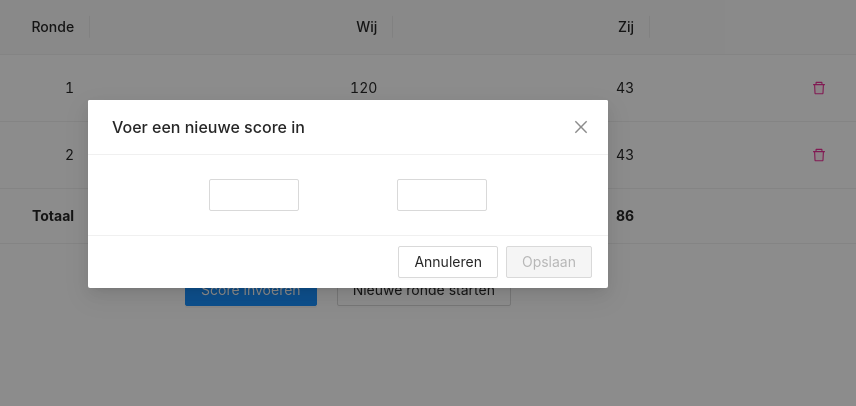
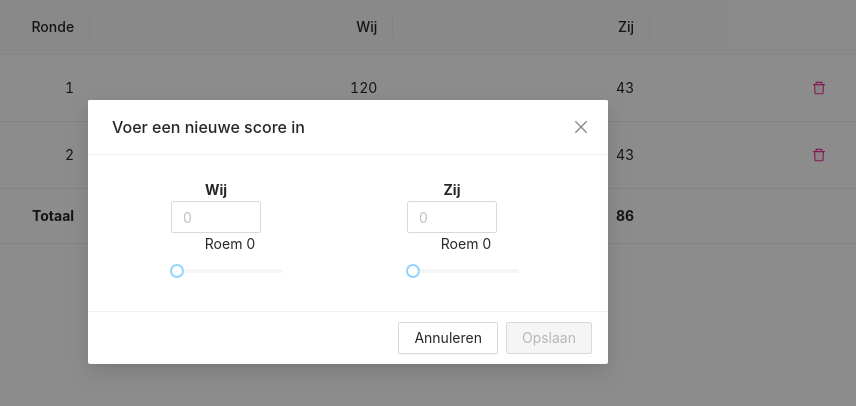
Before and after one commit to MrBemd/clovercoats, a React (Create React App) app: page / in a window 1280 px wide. Both pictures are taken after a click on the button "Score invoeren". Shown: the top 406 px of the page, without its empty margins (292-1148 px from the left). Built offline with nearby package versions, Linux system fonts and the light colour scheme.

Commit message:
Add Roem

```diff
--- a/src/App.css
+++ b/src/App.css
@@ -1,4 +1,8 @@
 @import '~antd/dist/antd.css';
+
+body {
+    user-select: none;
+}
 
 .ant-table thead > tr > th {
     text-align: right;
@@ -25,13 +29,17 @@
     margin: 10px;
 }
 
-.inputScore {
-    display: flex;
-    justify-content: space-evenly;
-}
-
 .deleteButton {
     display: flex;
     justify-content: center;
     padding: 10px;
 }
+
+.center {
+    text-align: center;
+}
+
+.scoreLabel {
+    width: 90px;
+    font-weight: bold;
+}
--- a/src/features/scoreList/ScoreList.js
+++ b/src/features/scoreList/ScoreList.js
@@ -2,18 +2,16 @@ import React, {useState} from 'react';
 import {useSelector, useDispatch} from 'react-redux';
 import {
   getScore,
-  addScore,
   deleteScore,
   startNew
 } from './scoreListSlice';
-import {Table, Modal, Button, InputNumber} from 'antd';
+import {Table, Modal, Button} from 'antd';
 import {DeleteTwoTone, ExclamationCircleOutlined} from '@ant-design/icons';
+import {ScoreModal} from './ScoreModal';
 
 export function ScoreList () {
   const dispatch = useDispatch();
   const [isModalVisible, setIsModalVisible] = useState(false);
-  const [scoreWij, setScoreWij] = useState();
-  const [scoreZij, setScoreZij] = useState();
   const score = useSelector(getScore);
   const columns = [
     {
@@ -57,6 +55,8 @@ export function ScoreList () {
     });
   }
 
+  const scoreModal = ScoreModal(isModalVisible, setIsModalVisible);
+
   return (
     <div>
       <Table
@@ -96,57 +96,11 @@ export function ScoreList () {
           Score invoeren
         </Button>
         <Button type='secundary' onClick={showConfirm}>
-          Nieuwe ronde starten
+          Nieuw spel starten
         </Button>
       </div>
 
-      <Modal
-        onCancel={() => setIsModalVisible(false)}
-        title='Voer een nieuwe score in'
-        visible={isModalVisible}
-        footer={[
-          <Button key='back' onClick={() => setIsModalVisible(false)}>
-            Annuleren
-          </Button>,
-          <Button
-            key='submit'
-            type='primary'
-            disabled={scoreWij === undefined || scoreZij === undefined}
-            onClick={() => {
-              dispatch(addScore({wij: scoreWij, zij: scoreZij}));
-              setIsModalVisible(false);
-              setScoreZij(null);
-              setScoreWij(null);
-            }}>
-            Opslaan
-          </Button>
-        ]}
-      >
-        <div className='inputScore'>
-          <InputNumber
-            type='tel'
-            value={scoreWij}
-            min={0}
-            max={262}
-            onChange={(value) => {
-              const diff = (162 - value) > 0 ? 162 - value : 0;
-              setScoreWij(value);
-              setScoreZij(diff);
-            }}
-          />
-          <InputNumber
-            type='tel'
-            value={scoreZij}
-            min={0}
-            max={262}
-            onChange={(value) => {
-              const diff = (162 - value) > 0 ? 162 - value : 0;
-              setScoreZij(value);
-              setScoreWij(diff);
-            }}
-          />
-        </div>
-      </Modal>
+      {scoreModal}
     </div>
   );
 }
--- /dev/null
+++ b/src/features/scoreList/ScoreModal.js
@@ -0,0 +1,80 @@
+import React, {useState} from 'react';
+import {useDispatch} from 'react-redux';
+import {Button, InputNumber, Modal, Row, Col, Slider} from 'antd';
+import {addScore} from './scoreListSlice';
+
+export function ScoreModal (isModalVisible, setIsModalVisible) {
+  const dispatch = useDispatch();
+  const [scoreWij, setScoreWij] = useState();
+  const [scoreZij, setScoreZij] = useState();
+  const [roemWij, setRoemWij] = useState(0);
+  const [roemZij, setRoemZij] = useState(0);
+
+  return (
+    <Modal
+      onCancel={() => setIsModalVisible(false)}
+      title='Voer een nieuwe score in'
+      visible={isModalVisible}
+      footer={[
+        <Button key='back' onClick={() => setIsModalVisible(false)}>
+          Annuleren
+        </Button>,
+        <Button
+          key='submit'
+          type='primary'
+          disabled={scoreWij === undefined || scoreZij === undefined}
+          onClick={() => {
+            dispatch(addScore({wij: scoreWij + roemWij, zij: scoreZij + roemZij}));
+            setIsModalVisible(false);
+            setScoreZij(null);
+            setScoreWij(null);
+            setRoemWij(0);
+            setRoemZij(0);
+          }}>
+          Opslaan
+        </Button>
+      ]}
+    >
+      <Row>
+        <Col span={6} offset={3}>
+          <div className='center scoreLabel'>Wij</div>
+          <InputNumber
+            placeholder='0'
+            type='tel'
+            value={scoreWij}
+            min={0}
+            max={262}
+            onChange={(value) => {
+              const diff = (162 - value) > 0 ? 162 - value : 0;
+              setScoreWij(value);
+              setScoreZij(diff);
+            }}
+          />
+          <div className='center'>Roem {roemWij}</div>
+          <Slider value={roemWij} defaultValue={0} min={0} max={100} step={10} onChange={(value) => {
+            setRoemWij(value);
+          }} />
+        </Col>
+        <Col span={6} offset={6}>
+          <div className='center scoreLabel'>Zij</div>
+          <InputNumber
+            placeholder='0'
+            type='tel'
+            value={scoreZij}
+            min={0}
+            max={262}
+            onChange={(value) => {
+              const diff = (162 - value) > 0 ? 162 - value : 0;
+              setScoreZij(value);
+              setScoreWij(diff);
+            }}
+          />
+          <div className='center'>Roem {roemZij}</div>
+          <Slider value={roemZij} defaultValue={0} min={0} max={100} step={10} onChange={(value) => {
+            setRoemZij(value);
+          }} />
+        </Col>
+      </Row>
+    </Modal>
+  );
+}
```
